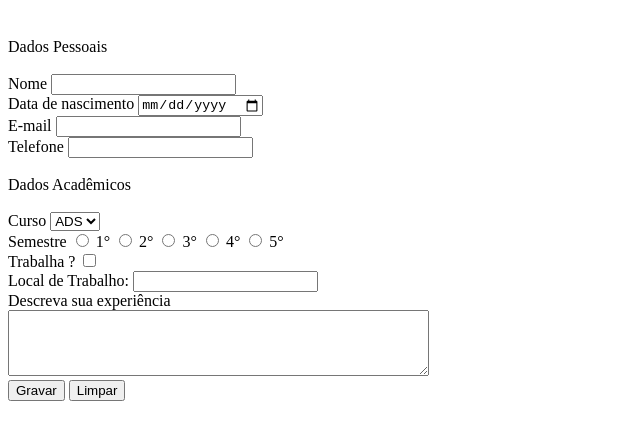
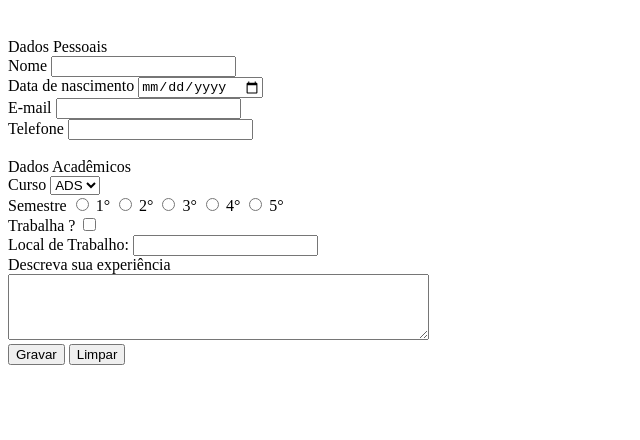
Before and after one commit to Varangoi/Formulario.HTML, a plain HTML site: page formulario.html in a window 1280 px wide. Shown: the part 60-500 px from the top of the page, without its empty margins (0-640 px from the left). Drawn offline with Linux system fonts and the light colour scheme.

Commit message:
Update formulario.html

```diff
--- a/formulario.html
+++ b/formulario.html
@@ -10,7 +10,7 @@
  <h1><strong>Formulário</strong></h1>
 <br>
 <form>
-<label for="dados">Dados Pessoais</label> <br> <br>
+<label for="dados">Dados Pessoais</label> <br>
 <label for="nome">Nome</label>
 <input type="text"> <br>
 <label for="nasc">Data de nascimento</label>
@@ -21,7 +21,7 @@
 <input type="number">
 <br><br>
 <form action="data">
-<label for="datac">Dados Acadêmicos</label><br><br>
+<label for="datac">Dados Acadêmicos</label><br>
 <label for="curso">Curso</label>
 <select name="curso" id="curso">
     <option value="ADS">ADS</option>
```
